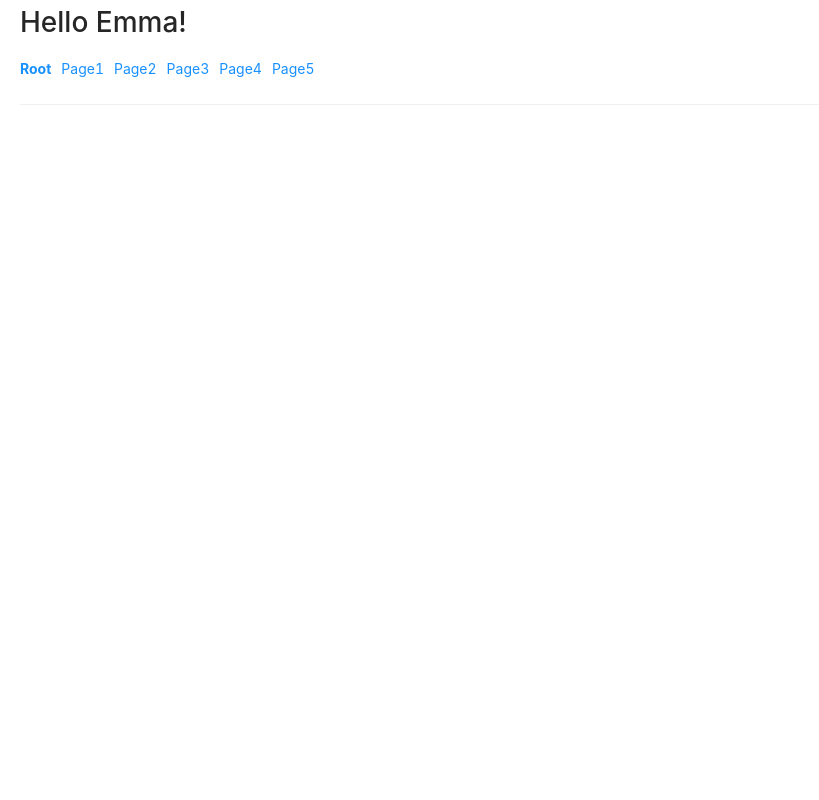
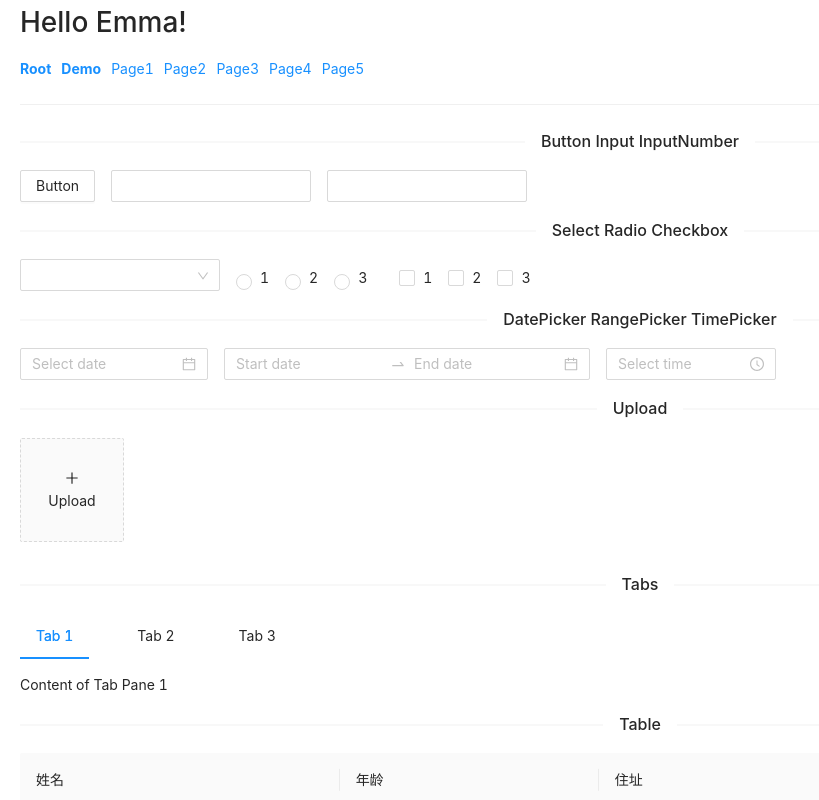
Before and after one commit to zhaohongyan/my-app, a React app: page /demo in a window 1280 px wide. Shown: the top 800 px of the page, without its empty margins (0-819 px from the left). Built offline with nearby package versions, Linux system fonts and the light colour scheme.

Commit message:
antd component

```diff
--- a/config/webpack.config.js
+++ b/config/webpack.config.js
@@ -384,8 +384,7 @@ module.exports = function(webpackEnv) {
                       },
                     },
                   ],
-                  ['import', { libraryName: 'antd', style: true }]
-
+                  ["import", { libraryName: "antd", style: true }],
                 ],
                 // This is a feature of `babel-loader` for webpack (not Babel itself).
                 // It enables caching results in ./node_modules/.cache/babel-loader/
@@ -501,8 +500,8 @@ module.exports = function(webpackEnv) {
                   lessOptions: {
                     // 如果使用less-loader@5，请移除 lessOptions 这一级直接配置选项。
                     modifyVars: {
-                      "primary-color": "#fc652f",
-                      "link-color": "#1DA57A",
+                      "primary-color": "#FC652F",
+                      "link-color": "#FC652F",
                       "border-radius-base": "2px",
                     },
                     javascriptEnabled: true,
--- /dev/null
+++ b/src/pages/Demo/Upload.js
@@ -0,0 +1,70 @@
+import React from 'react'
+import { Upload, message } from "antd";
+import { LoadingOutlined, PlusOutlined } from "@ant-design/icons";
+
+function getBase64(img, callback) {
+  const reader = new FileReader();
+  reader.addEventListener("load", () => callback(reader.result));
+  reader.readAsDataURL(img);
+}
+
+function beforeUpload(file) {
+  const isJpgOrPng = file.type === "image/jpeg" || file.type === "image/png";
+  if (!isJpgOrPng) {
+    message.error("You can only upload JPG/PNG file!");
+  }
+  const isLt2M = file.size / 1024 / 1024 < 2;
+  if (!isLt2M) {
+    message.error("Image must smaller than 2MB!");
+  }
+  return isJpgOrPng && isLt2M;
+}
+
+export default class Avatar extends React.Component {
+  state = {
+    loading: false,
+  };
+
+  handleChange = (info) => {
+    if (info.file.status === "uploading") {
+      this.setState({ loading: true });
+      return;
+    }
+    if (info.file.status === "done") {
+      // Get this url from response in real world.
+      getBase64(info.file.originFileObj, (imageUrl) =>
+        this.setState({
+          imageUrl,
+          loading: false,
+        })
+      );
+    }
+  };
+
+  render() {
+    const uploadButton = (
+      <div>
+        {this.state.loading ? <LoadingOutlined /> : <PlusOutlined />}
+        <div className="ant-upload-text">Upload</div>
+      </div>
+    );
+    const { imageUrl } = this.state;
+    return (
+      <Upload
+        name="avatar"
+        listType="picture-card"
+        className="avatar-uploader"
+        showUploadList={false}
+        action="https://www.mocky.io/v2/5cc8019d300000980a055e76"
+        beforeUpload={beforeUpload}
+        onChange={this.handleChange}
+      >
+        {imageUrl ? (
+          <img src={imageUrl} alt="avatar" style={{ width: "100%" }} />
+        ) : (
+          uploadButton
+        )}
+      </Upload>
+    );
+  }
+}
--- /dev/null
+++ b/src/pages/Demo/index.jsx
@@ -0,0 +1,112 @@
+import React from "react";
+import {
+  Button,
+  Input,
+  InputNumber,
+  Select,
+  Radio,
+  Checkbox,
+  Switch,
+  TreeSelect,
+  DatePicker,
+  TimePicker,
+  Table,
+  Tabs,
+  Upload,
+  Divider,
+  Space,
+} from "antd";
+import Avatar from './Upload';
+
+function Demo() {
+  const dataSource = [
+    {
+      key: "1",
+      name: "胡彦斌",
+      age: 32,
+      address: "西湖区湖底公园1号",
+    },
+    {
+      key: "2",
+      name: "胡彦祖",
+      age: 42,
+      address: "西湖区湖底公园1号",
+    },
+  ];
+
+  const columns = [
+    {
+      title: "姓名",
+      dataIndex: "name",
+      key: "name",
+    },
+    {
+      title: "年龄",
+      dataIndex: "age",
+      key: "age",
+    },
+    {
+      title: "住址",
+      dataIndex: "address",
+      key: "address",
+    },
+  ];
+
+  return (
+    <div>
+      <Divider>Button Input InputNumber</Divider>
+      <Space size="middle">
+        <Button>Button</Button>
+        <Input style={{ width: 200 }} />
+        <InputNumber style={{ width: 200 }} />
+      </Space>
+
+      <Divider>Select Radio Checkbox</Divider>
+      <Space size="middle">
+        <Select style={{ width: 200 }}>
+          <Select.Option value={1}>1</Select.Option>
+          <Select.Option value={2}>2</Select.Option>
+          <Select.Option value={3}>3</Select.Option>
+        </Select>
+        <Radio.Group>
+          <Radio value={1}>1</Radio>
+          <Radio value={2}>2</Radio>
+          <Radio value={3}>3</Radio>
+        </Radio.Group>
+        <Checkbox.Group>
+          <Checkbox value={1}>1</Checkbox>
+          <Checkbox value={2}>2</Checkbox>
+          <Checkbox value={3}>3</Checkbox>
+        </Checkbox.Group>
+      </Space>
+
+      <Divider>DatePicker RangePicker TimePicker </Divider>
+      <Space size="middle">
+        <DatePicker />
+        <DatePicker.RangePicker />
+        <TimePicker />
+      </Space>
+
+      <Divider>Upload</Divider>
+      <Avatar />
+
+      <Divider>Tabs</Divider>
+      <Tabs defaultActiveKey="1">
+        <Tabs.TabPane tab="Tab 1" key="1">
+          Content of Tab Pane 1
+        </Tabs.TabPane>
+        <Tabs.TabPane tab="Tab 2" key="2">
+          Content of Tab Pane 2
+        </Tabs.TabPane>
+        <Tabs.TabPane tab="Tab 3" key="3">
+          Content of Tab Pane 3
+        </Tabs.TabPane>
+      </Tabs>
+
+      <Divider>Table</Divider>
+      <Table dataSource={dataSource} columns={columns} />
+    </div>
+  );
+}
+
+export default Demo;
--- a/src/router.config.js
+++ b/src/router.config.js
@@ -5,6 +5,7 @@ import Page2 from "./pages/Page2";
 import Page3 from "./pages/Page3";
 import Page4 from "./pages/Page4";
 import Page5 from "./pages/Page5/index.tsx";
+import Demo from "./pages/Demo";
 
 export const routes = [
   {
@@ -12,6 +13,11 @@ export const routes = [
     title: "Root",
     exact: true,
     component: Root,
+  },
+  {
+    path: "/demo",
+    title: "Demo",
+    component: Demo,
   },
   {
     path: "/page1",
```
